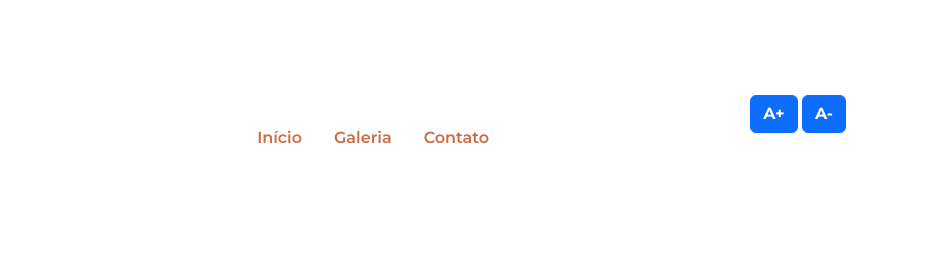
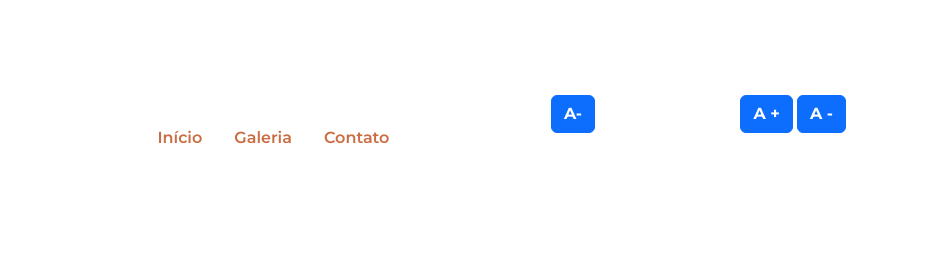
Before and after one commit to joaopessoasilva06/formadores-2025, a plain HTML site: page index.html in a window 1280 px wide. Shown: the top 273 px of the page, 352-1280 px from the left. Drawn offline with nearby package versions, Linux system fonts and the light colour scheme; a script that the page names is missing; files whose address does not match are found by name.

Commit message:
Update index.html

```diff
--- a/index.html
+++ b/index.html
@@ -21,10 +21,15 @@
                 <li class="nav-item"><a class="nav-link" href="#galeria">Galeria</a></li>
                 <li class="nav-item"><a class="nav-link" href="#contato">Contato</a></li>
             </ul>
-            <div id="acessibilidade" class="menu-acessibilidade">
-                <button id="aumentar-fonte" class="btn btn-primary fw-bold"> A+ </button>
-                <button id="diminuir-fonte" class="btn btn-primary fw-bold"> A- </button>
+            <button id="diminuir-fonte" class="btn btn-primary fw-bold"> A- </button>
             </div>
+<div id="acessibilidade" class="menu-acessibilidade">
+
+    <button id="aumentar-fonte" class="btn btn-primary fw-bold">A +</button>
+
+    <button id="diminuir-fonte" class="btn btn-primary fw-bold">A -</button>
+
+</div>
         </nav>
 
     </header>
```
